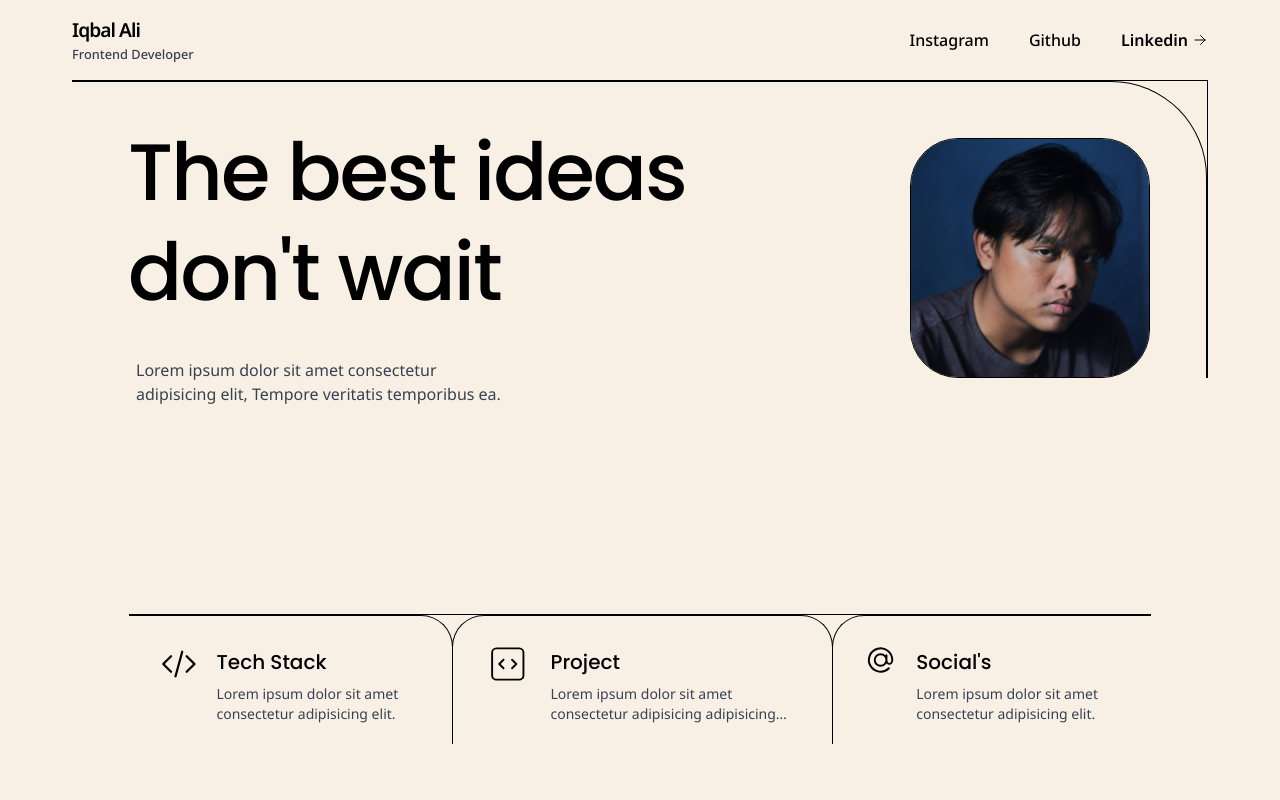
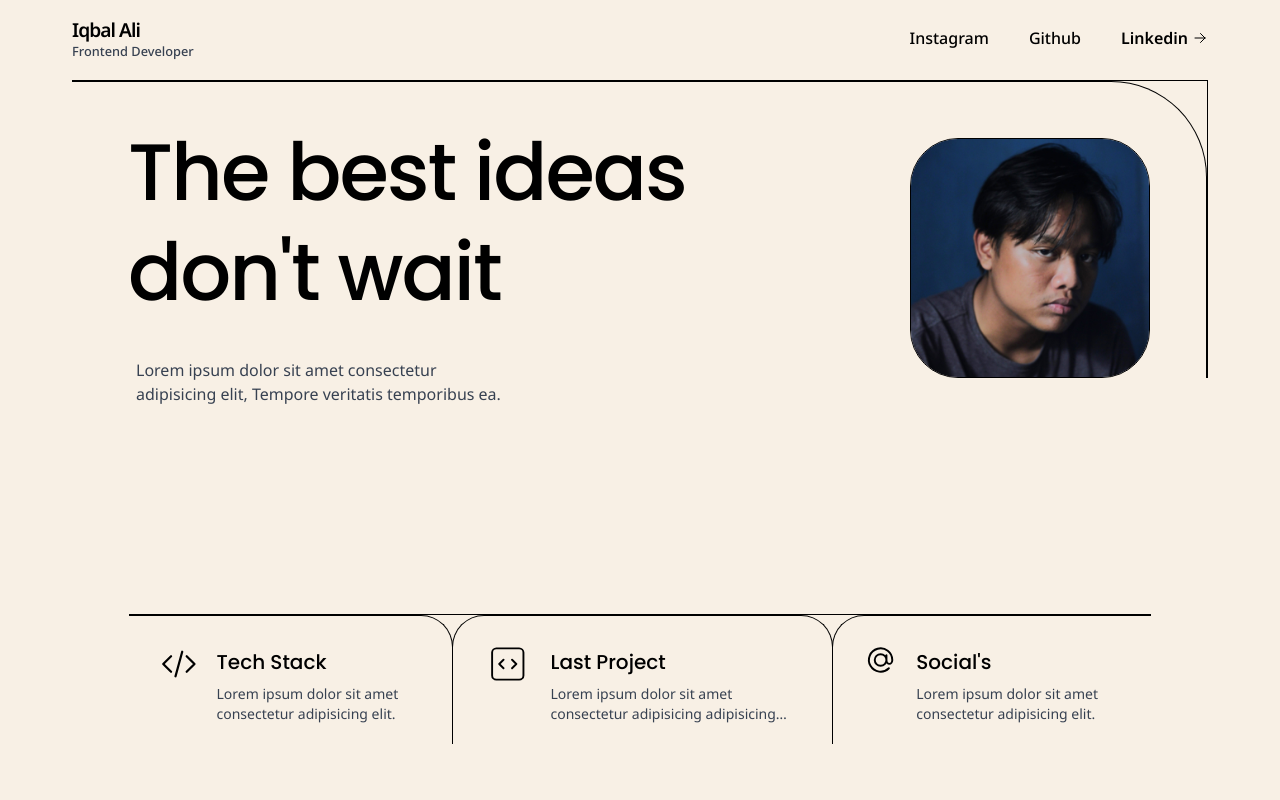
Before and after one commit to balalii/my-web, a Next.js app: page / in a window 1280 px wide. Shown: the top 800 px of the page. Built offline with nearby package versions, Linux system fonts and the light colour scheme.

Commit message:
style : Nav

```diff
--- a/src/components/Home/CardHeader/CardHeader.tsx
+++ b/src/components/Home/CardHeader/CardHeader.tsx
@@ -35,7 +35,7 @@ export default function CardHeader() {
               />
             </svg>
             <div>
-              <h3 className="font-[500] text-lg md:text-xl group-hover:underline">Project</h3>
+              <h3 className="font-[500] text-lg md:text-xl group-hover:underline">Last Project</h3>
               <p className="text-sm text-gray-700 mt-2 line-clamp-2">Lorem ipsum dolor sit amet consectetur adipisicing adipisicing elit.</p>
             </div>
           </Link>
--- a/src/components/Navbar/Navbar.tsx
+++ b/src/components/Navbar/Navbar.tsx
@@ -28,11 +28,11 @@ export default function Navbar() {
         {/* logo */}
         <div className="inline-flex items-center md:block">
           {/* <span className="font-[600] text-2xl tracking-tighter">Iqbal Ali</span> */}
-          <Image src={'/me.JPG'} alt="me" width={400} height={400} className="block md:hidden rounded-full mr-3 w-12 h-auto border border-black" />
+          <Image src={'/me.JPG'} alt="me" width={50} height={50} className="block md:hidden rounded-full mr-3 w-12 h-auto border border-black" />
 
           <div className="flex flex-col items-start">
             <span className="font-[600] text-[1.2rem]  tracking-tighter">Iqbal Ali</span>
-            <span className="text-[0.8rem]  font-medium  text-gray-700">Frontend Developer</span>
+            <span className="text-[0.8rem]  font-medium -mt-[0.19rem] text-gray-700">Frontend Developer</span>
           </div>
         </div>
         {/* logo end */}
```
